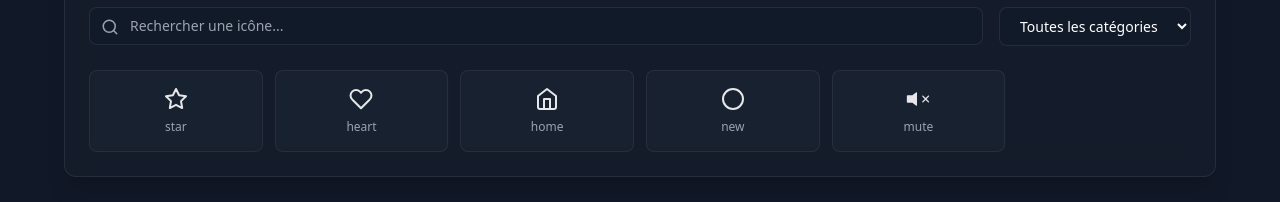
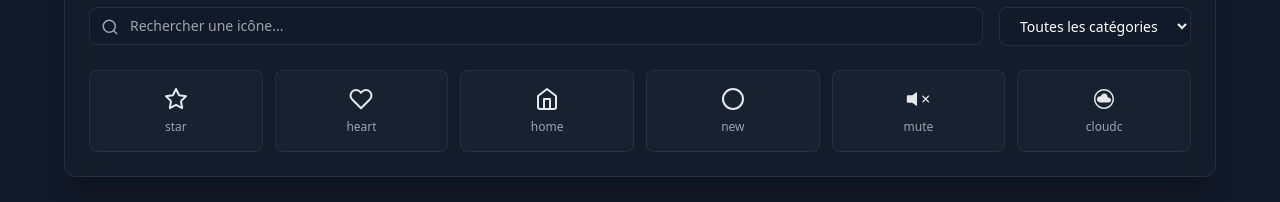
Before and after one commit to DjoAHP/CDN-Icons-2025_01_TestPush, a React (Vite) app: page / in a window 1280 px wide. Shown: the part 146-348 px from the top of the page. Built offline with nearby package versions, Linux system fonts and the light colour scheme.

Commit message:
change pc ajout cloud

```diff
--- a/src/App.tsx
+++ b/src/App.tsx
@@ -1,5 +1,5 @@
 import React, { useState } from 'react';
-import { StarIcon, HeartIcon, HomeIcon, NewIcon, MuteIcon } from './icons';
+import { StarIcon, HeartIcon, HomeIcon, NewIcon,  MuteIcon, CloudcIcon, } from './icons';
 import { ChevronDown, ChevronUp, Search, Copy, Check } from 'lucide-react';
 
 const icons = [
@@ -8,6 +8,7 @@ const icons = [
   { id: 'home', component: HomeIcon, category: 'Navigation' },
   { id: 'new', component: NewIcon, category: 'Interface' },
   { id: 'mute', component: MuteIcon, category: 'Interface' },
+  { id: 'cloudc', component: CloudcIcon, category: 'Interface' },
 ];
 
 const categories = [...new Set(icons.map(icon => icon.category))];
--- /dev/null
+++ b/src/icons/CloudcIcon.tsx
@@ -0,0 +1,22 @@
+import React from 'react';
+import { IconProps } from '../types';
+
+const CloudcIcon: React.FC<IconProps> = ({ size = 24, color = 'currentColor', ...props }) => (
+  <svg
+    id="mute"
+    xmlns="http://www.w3.org/2000/svg"
+    viewBox="0 0 256 256"
+    width={size}
+    height={size}
+    fill={color}
+    stroke="none"
+    strokeWidth="2"
+    strokeLinecap="round"
+    strokeLinejoin="round"
+    {...props}
+  >
+    <path id="icon-cloud-cercle" d="M202.84,139.43h0c0,13.8-11.19,24.99-24.99,24.99h-92.06c-18.01,0-32.62-14.6-32.62-32.62h0c0-20.16,18.1-35.49,37.98-32.17l2.68.45c3.64-16.85,18.63-29.48,36.57-29.48,20.67,0,37.42,16.75,37.42,37.42,0,1.47-.09,2.92-.26,4.35l14.41,2.4c12.05,2.01,20.88,12.44,20.88,24.65ZM234.25,128c0-58.59-47.66-106.25-106.25-106.25S21.75,69.41,21.75,128s47.66,106.25,106.25,106.25,106.25-47.66,106.25-106.25ZM218.44,128c0,49.87-40.57,90.44-90.44,90.44s-90.44-40.57-90.44-90.44,40.57-90.44,90.44-90.44,90.44,40.57,90.44,90.44Z"/>
+  </svg>
+);
+
+export default CloudcIcon;
--- a/src/icons/index.ts
+++ b/src/icons/index.ts
@@ -5,3 +5,4 @@ export { default as HeartIcon } from './HeartIcon';
 export { default as HomeIcon } from './HomeIcon';
 export { default as NewIcon } from './NewIcon';
 export { default as MuteIcon } from './MuteIcon';
+export { default as CloudcIcon } from './CloudcIcon';
```
Also changed, not shown: src/icons/style.css (+6 -0 lines), 1 other file (tests, documents, lock files or other folders).
